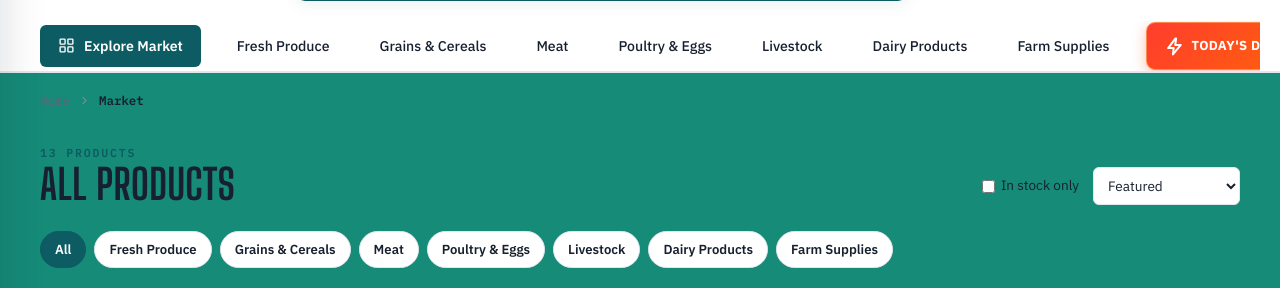
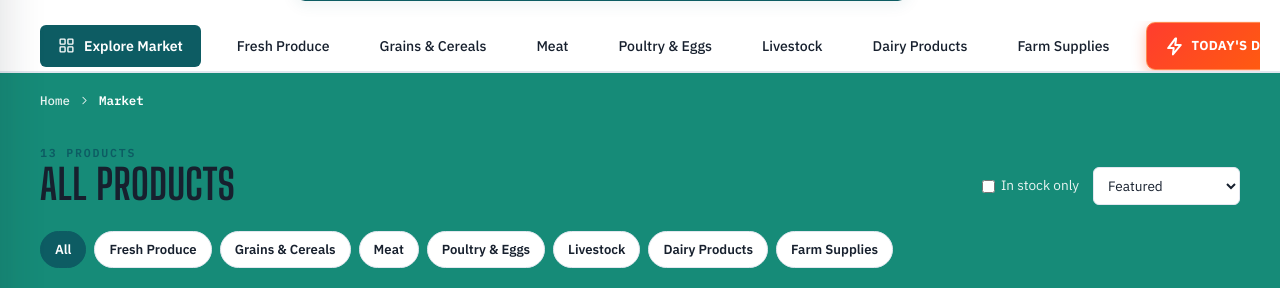
Before and after one commit to timayobrian6-droid/SOKOCONNECT, a Django app: page /products/ in a window 1280 px wide. Shown: the part 73-361 px from the top of the page. Run offline with Django 5.2, Linux system fonts and the light colour scheme; data comes from the database, SQL or seed files in the repository; data that the repository does not hold is empty; some libraries are stand-ins or nearby versions.

Commit message:
Improve contrast of muted text on the teal background
Co-Authored-By: Devin AI <158243242+devin-ai-integration[bot]@users.noreply.github.com>

```diff
--- a/static/css/style.css
+++ b/static/css/style.css
@@ -728,3 +728,7 @@ button { font-family: inherit; }
 .acct-tile small { color: var(--slate); }
 .pdp-grid, .pdp-tabs { background: var(--surface); border-radius: var(--radius-lg); padding: 24px; }
 .pdp-tabs { margin-top: 24px; }
+/* text placed directly on the teal page background */
+.section-head .sub, .breadcrumb-bz, .breadcrumb-bz a, .breadcrumb-bz svg, .page-section > .muted, .prose p, .list-toolbar .chk, .pager span { color: rgba(255, 255, 255, .9); }
+.prose h3, .breadcrumb-bz .cur { color: #fff; }
+.page-section > .muted a, .prose p a, .breadcrumb-bz a:hover { color: var(--marigold); }
```
